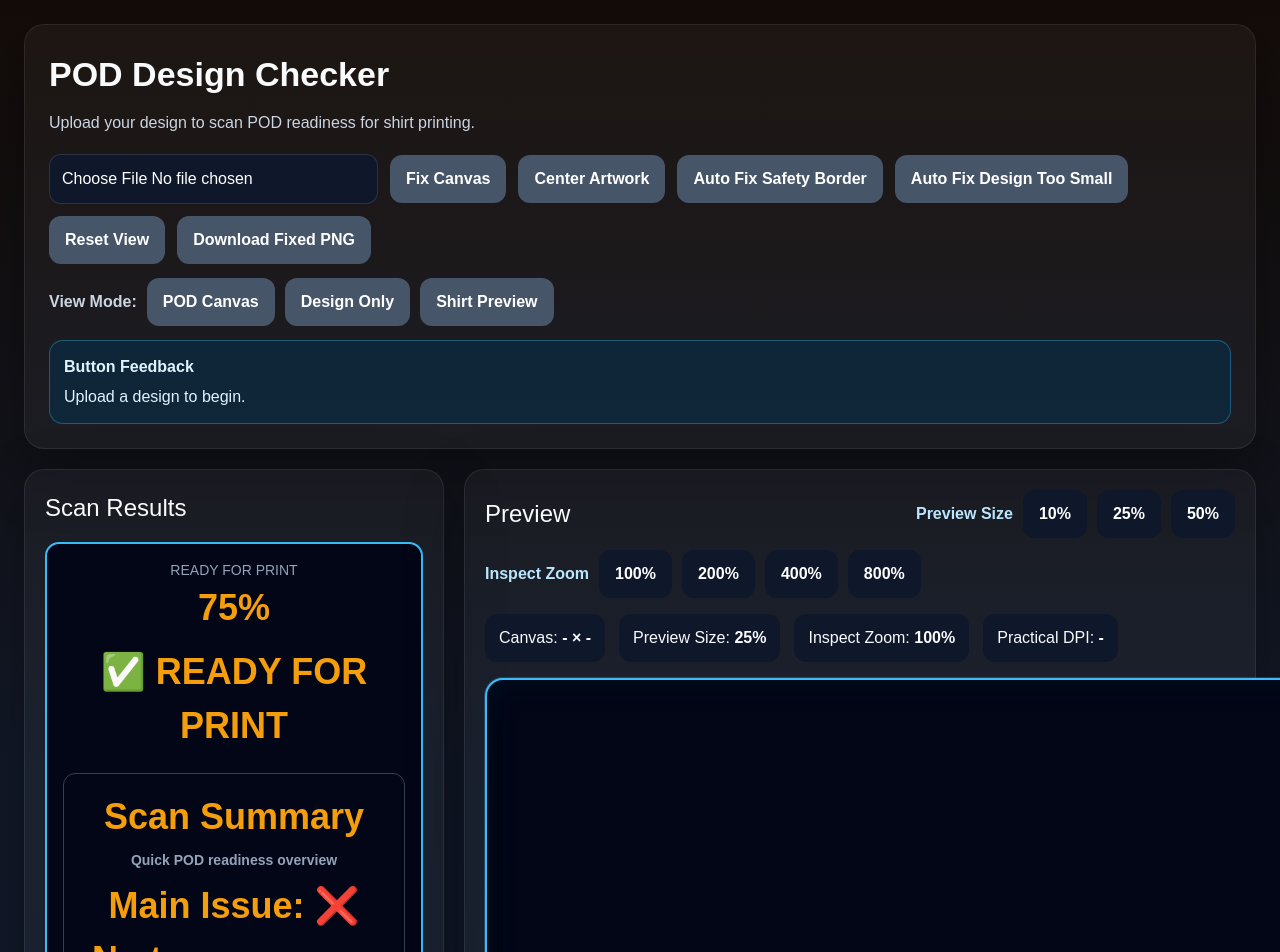
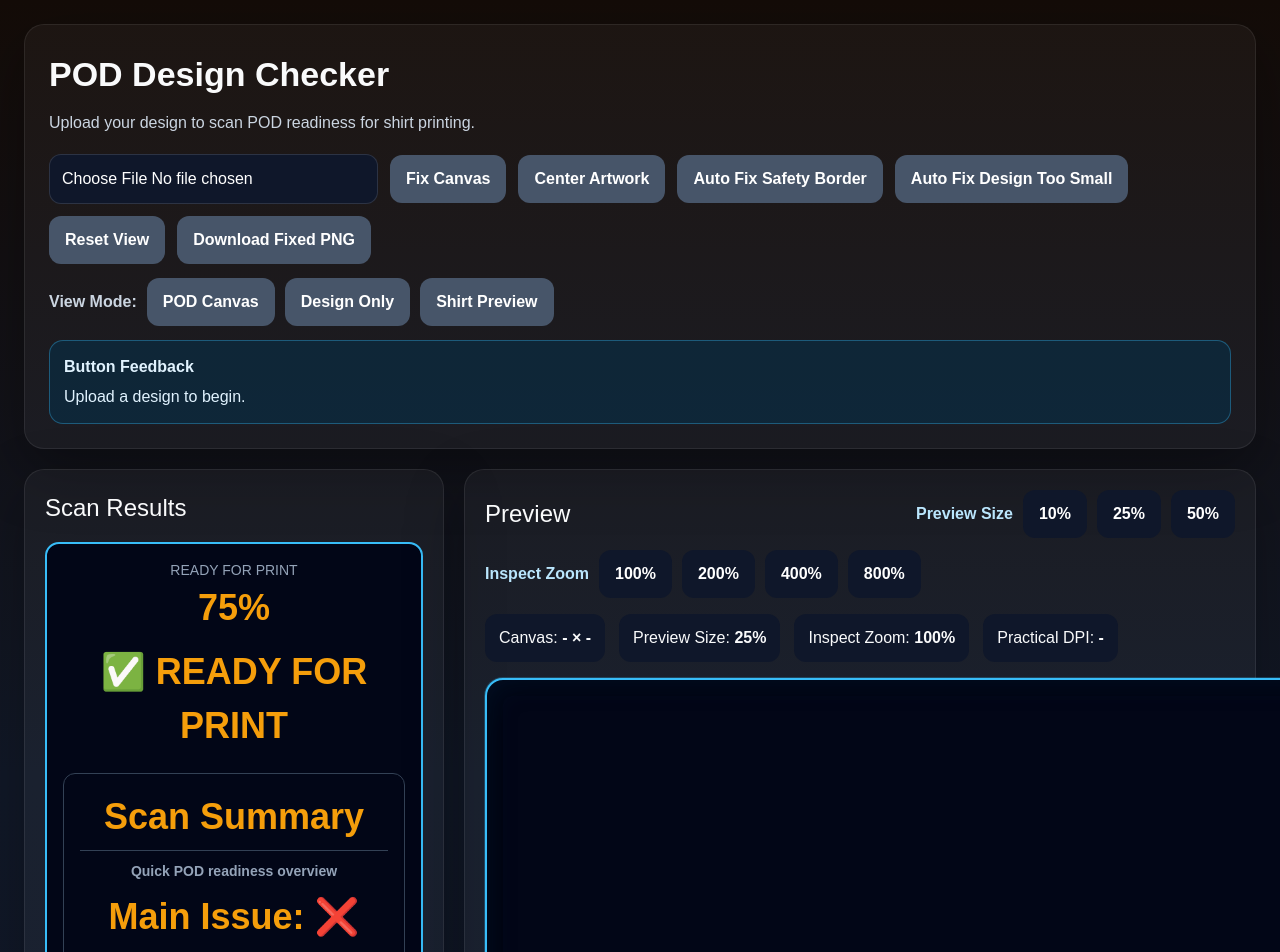
Before and after one commit to noobmacker-creator/pod-design-checker, a Next.js app: page / in a window 1280 px wide. Shown: the top 952 px of the page. Built offline with nearby package versions, Linux system fonts and the light colour scheme.

Commit message:
add divider under scan summary

```diff
--- a/app/page.tsx
+++ b/app/page.tsx
@@ -1256,6 +1256,13 @@ setFakeTransparencyDetected(fakeTransparency.detected);
   }}
 >
   <div style={{ fontWeight: 700, marginBottom: 6 }}>Scan Summary</div>
+  <div
+  style={{
+    height: 1,
+    background: '#334155',
+    marginBottom: 10,
+  }}
+/>
   <div style={{ color: '#94a3b8', fontSize: 14, marginBottom: 8 }}>
   Quick POD readiness overview
 </div>
```
